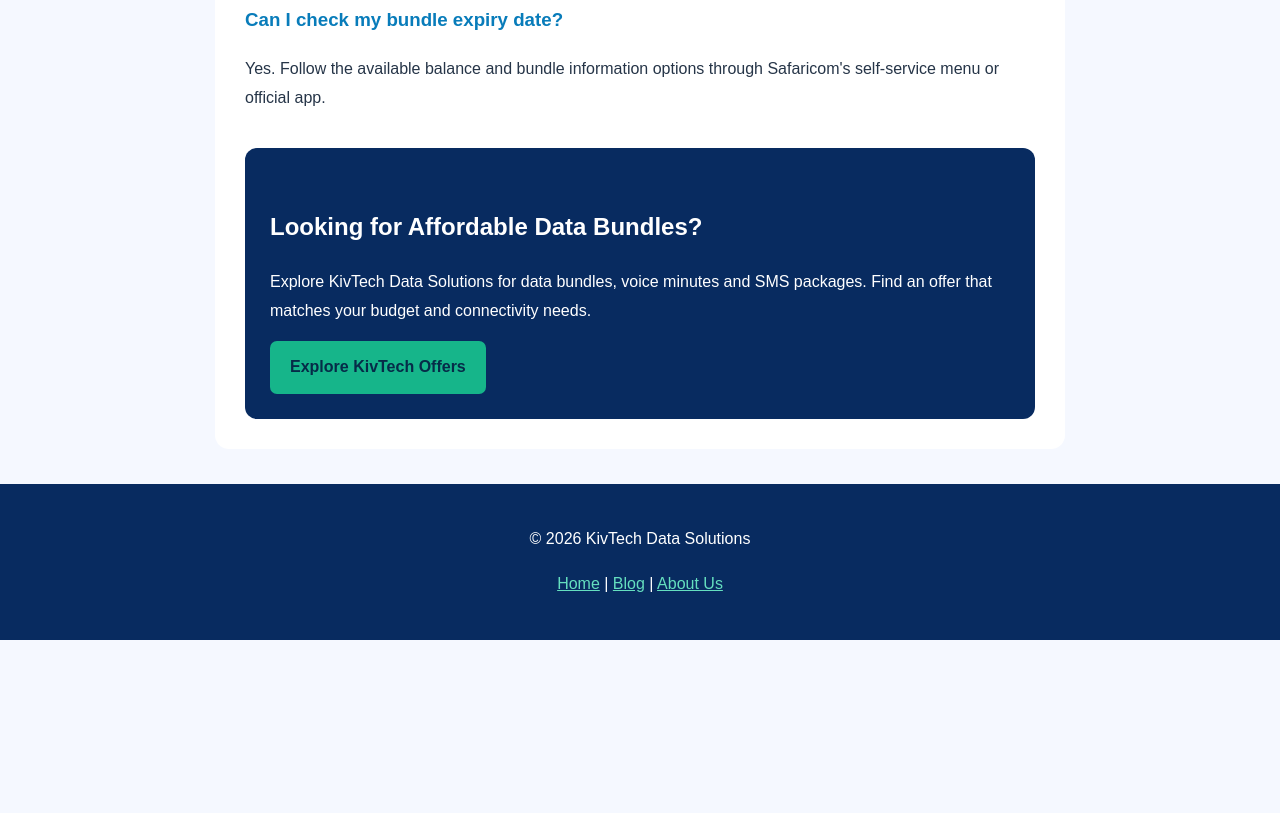
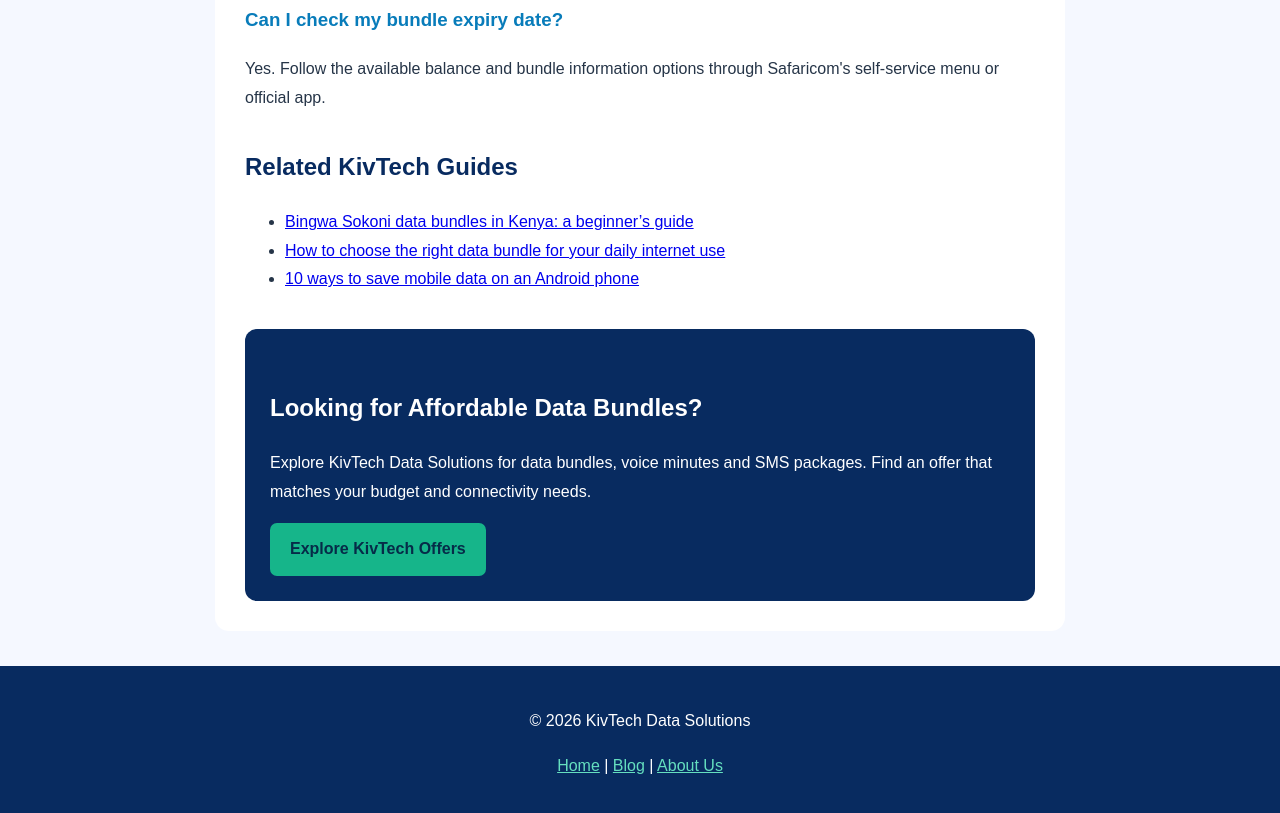
Before and after one commit to Charlesndolo123/Kivtech-data, a plain HTML site: page blog/how-to-check-safaricom-data-balance-kenya/index.html in a window 1280 px wide. Shown: the part 2667-3480 px from the top of the page. Before the commit the page ends 3307 px from the top, so only its background shows below. Drawn offline with Linux system fonts and the light colour scheme.

Commit message:
Add related guides to Safaricom data balance article

```diff
--- a/blog/how-to-check-safaricom-data-balance-kenya/index.html
+++ b/blog/how-to-check-safaricom-data-balance-kenya/index.html
@@ -301,6 +301,15 @@ Yes. Follow the available balance and bundle information options
 through Safaricom's self-service menu or official app.
 </p>
 
+<section class="related-guides">
+<h2>Related KivTech Guides</h2>
+<ul>
+<li><a href="/blog/bingwa-sokoni-data-bundles-explained-kenya/">Bingwa Sokoni data bundles in Kenya: a beginner’s guide</a></li>
+<li><a href="/blog/choosing-the-right-data-bundle-for-your-usage/">How to choose the right data bundle for your daily internet use</a></li>
+<li><a href="/blog/save-mobile-data-on-android-kenya/">10 ways to save mobile data on an Android phone</a></li>
+</ul>
+</section>
+
 <div class="cta">
 <h2>Looking for Affordable Data Bundles?</h2>
 
```
